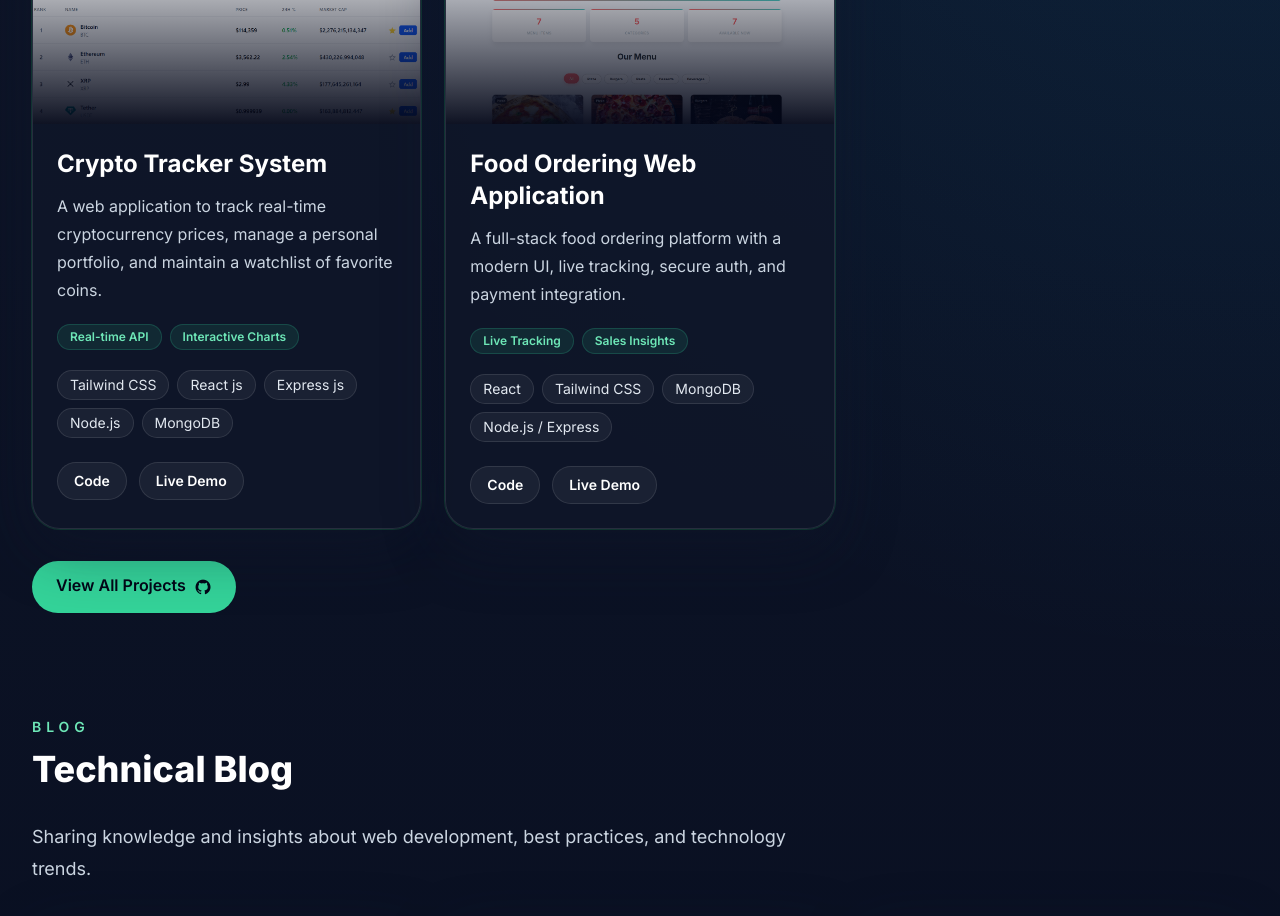
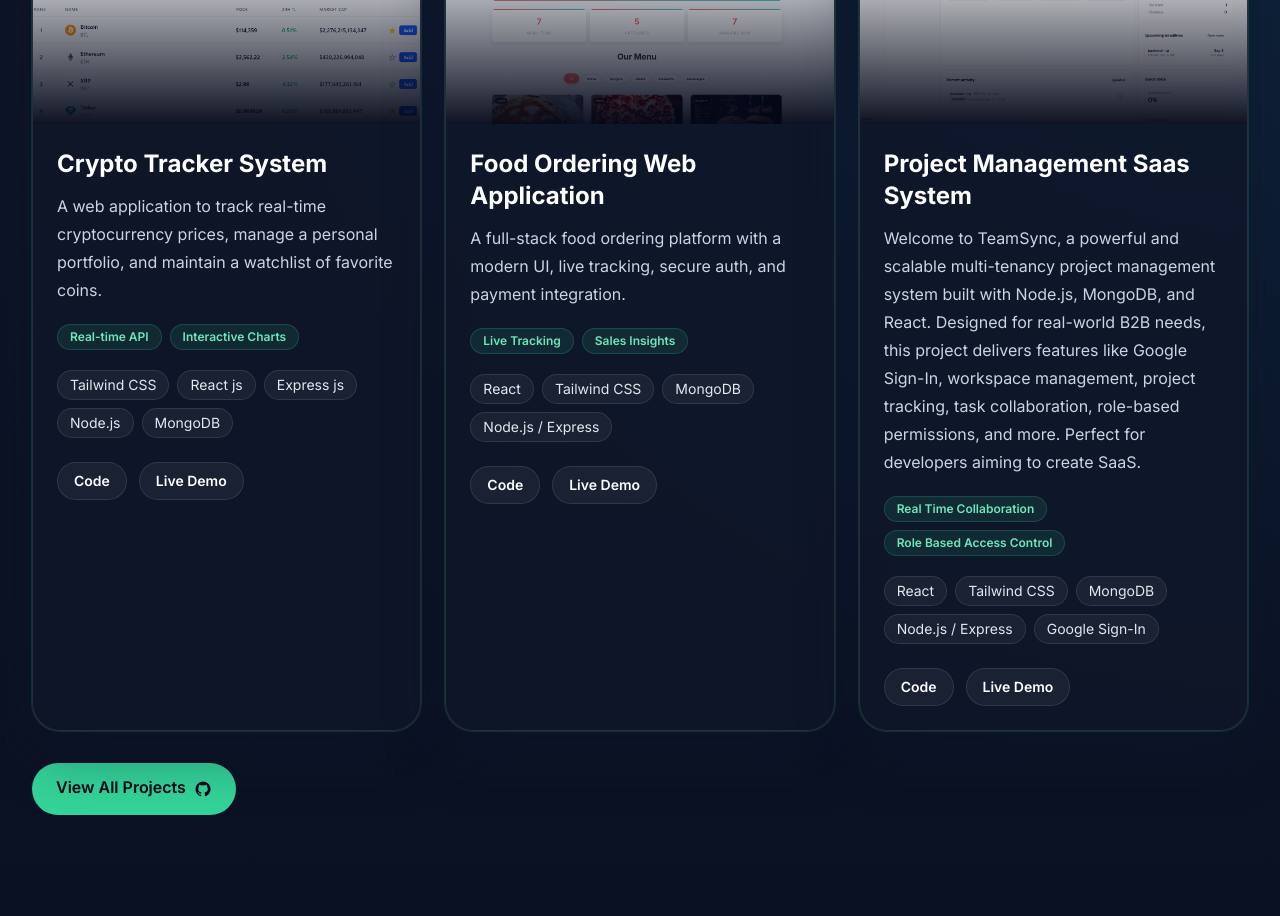
Before and after one commit to Borifan02/Professional_portfolio, a React (Vite) app: page / in a window 1280 px wide. Shown: the part 4660-5576 px from the top of the page. Built offline with nearby package versions, Linux system fonts and the light colour scheme.

Commit message:
one project added

```diff
--- a/src/App.jsx
+++ b/src/App.jsx
@@ -141,7 +141,7 @@ const projects = [
     image: `${BASE_URL}image/crypto.jpg`,
     description: 'A web application to track real-time cryptocurrency prices, manage a personal portfolio, and maintain a watchlist of favorite coins.',
     meta: ['Real-time API', 'Interactive Charts'],
-    stack: ['Tailwind CSS', 'React js ', 'Express js', 'Node.js','MongoDB'],
+    stack: ['Tailwind CSS', 'React js ', 'Express js', 'Node.js', 'MongoDB'],
     links: [
       { label: 'Code', href: 'https://github.com/Borifan02/cryptoTrack' },
       { label: 'Live Demo', href: 'https://crypto-track-mauve-delta.vercel.app/' },
@@ -158,6 +158,19 @@ const projects = [
     links: [
       { label: 'Code', href: 'https://github.com/Borifan02/Food-ordering-web-app' },
       { label: 'Live Demo', href: 'https://foodorderingweb-kappa.vercel.app/' },
+    ],
+  },
+  {
+    id: 'management',
+    name: 'Project Management Saas System',
+    category: ['fullstack', 'frontend'],
+    image: `${BASE_URL}image/management.jpg`,
+    description: 'Welcome to TeamSync, a powerful and scalable multi-tenancy project management system built with Node.js, MongoDB, and React. Designed for real-world B2B needs, this project delivers features like Google Sign-In, workspace management, project tracking, task collaboration, role-based permissions, and more. Perfect for developers aiming to create SaaS.',
+    meta: ['Real Time Collaboration', 'Role Based Access Control'],
+    stack: ['React', 'Tailwind CSS', 'MongoDB', 'Node.js / Express', 'Google Sign-In'],
+    links: [
+      { label: 'Code', href: 'https://github.com/Borifan02/Advanced-Team-Project-Management-Saas' },
+      { label: 'Live Demo', href: 'https://advanced-team-project-management-sa.vercel.app/' },
     ],
   },
 ];
@@ -648,9 +661,8 @@ function App() {
                 key={filter}
                 type="button"
                 onClick={() => setProjectFilter(filter)}
-                className={`rounded-full px-5 py-2 text-sm font-semibold transition ${
-                  projectFilter === filter ? 'bg-emerald-400 text-slate-950' : 'border border-white/10 bg-white/5 text-slate-200 hover:bg-white/10'
-                }`}
+                className={`rounded-full px-5 py-2 text-sm font-semibold transition ${projectFilter === filter ? 'bg-emerald-400 text-slate-950' : 'border border-white/10 bg-white/5 text-slate-200 hover:bg-white/10'
+                  }`}
               >
                 {filter === 'all' ? 'All' : filter[0].toUpperCase() + filter.slice(1)}
               </button>
```
Also changed, not shown: public/image/management.jpg (added).
